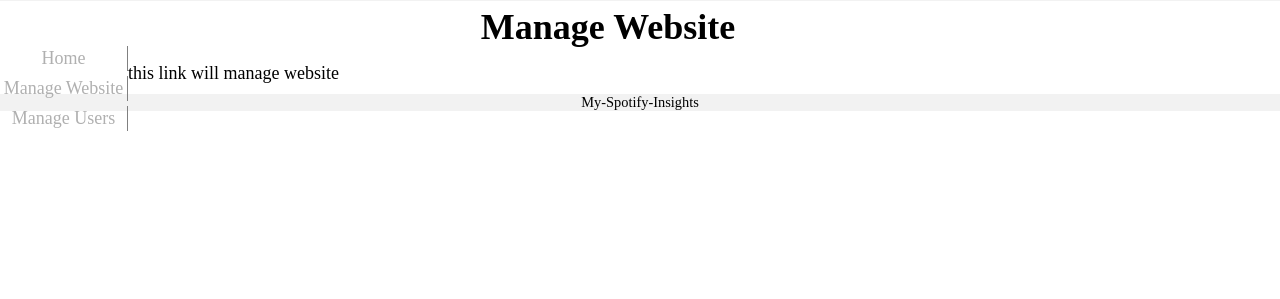
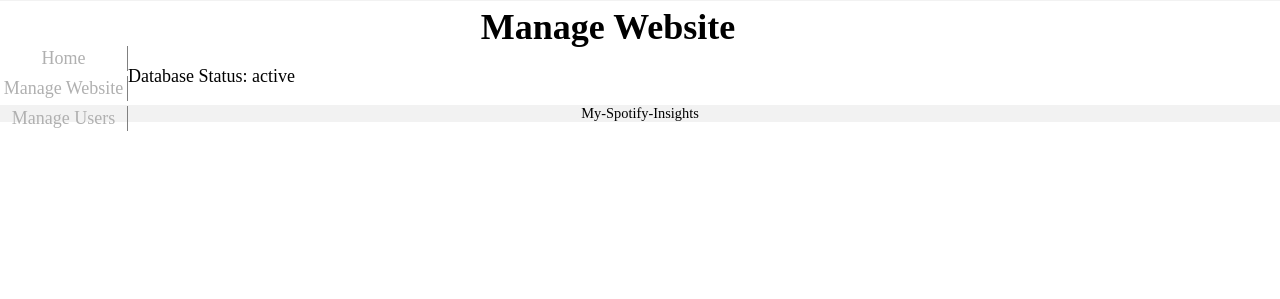
Before and after one commit to magacula/my-spotify-insights, a Flask app: template server/api/templates/admin/manage_website.html in a window 1280 px wide. Shown: the part 49-348 px from the top of the page. Run offline with Flask 2, Linux system fonts and the light colour scheme; the template is opened without the code that fills it: most values are stand-ins (such as "Sample title", 1, 10 or a date in 2020); parts of the project's set-up code (start-up, migrations or seed data) failed here and were passed over; some libraries are stand-ins or nearby versions.

Commit message:
Update manage_website.html

```diff
--- a/server/api/templates/admin/manage_website.html
+++ b/server/api/templates/admin/manage_website.html
@@ -5,6 +5,6 @@
 
 {% block content %}
 {% from 'bootstrap/form.html' import render_form %}
-this link will manage website
+    <p>Database Status: {{database_status}}</p>
 
 {% endblock %}
```
